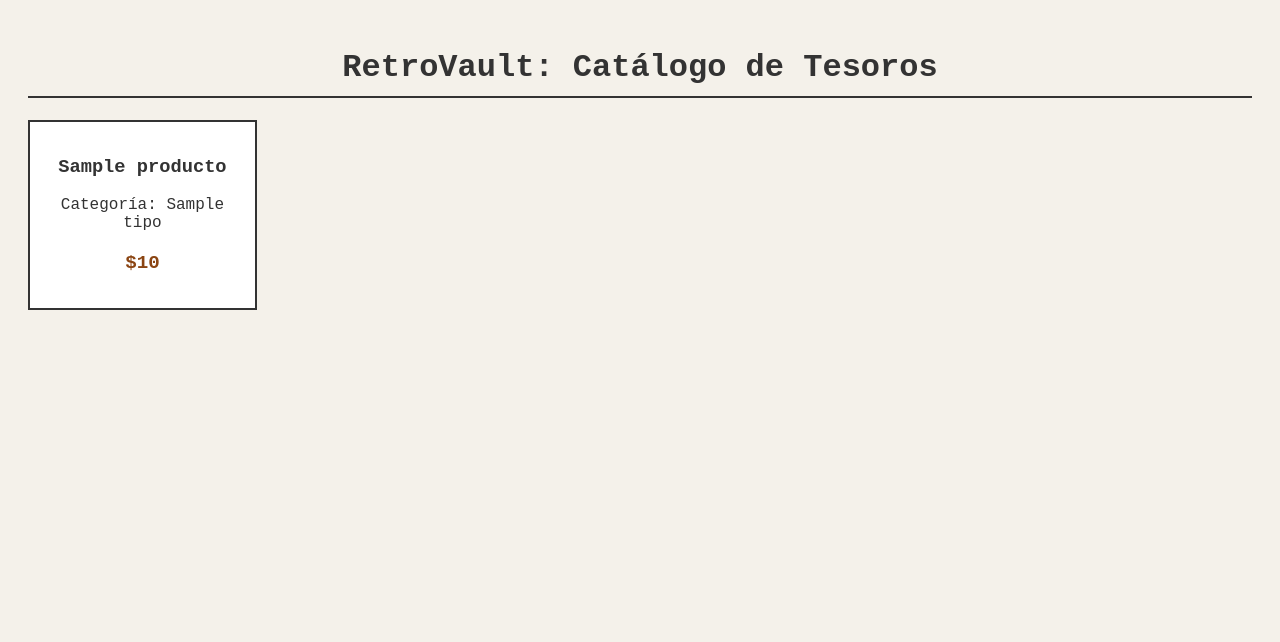
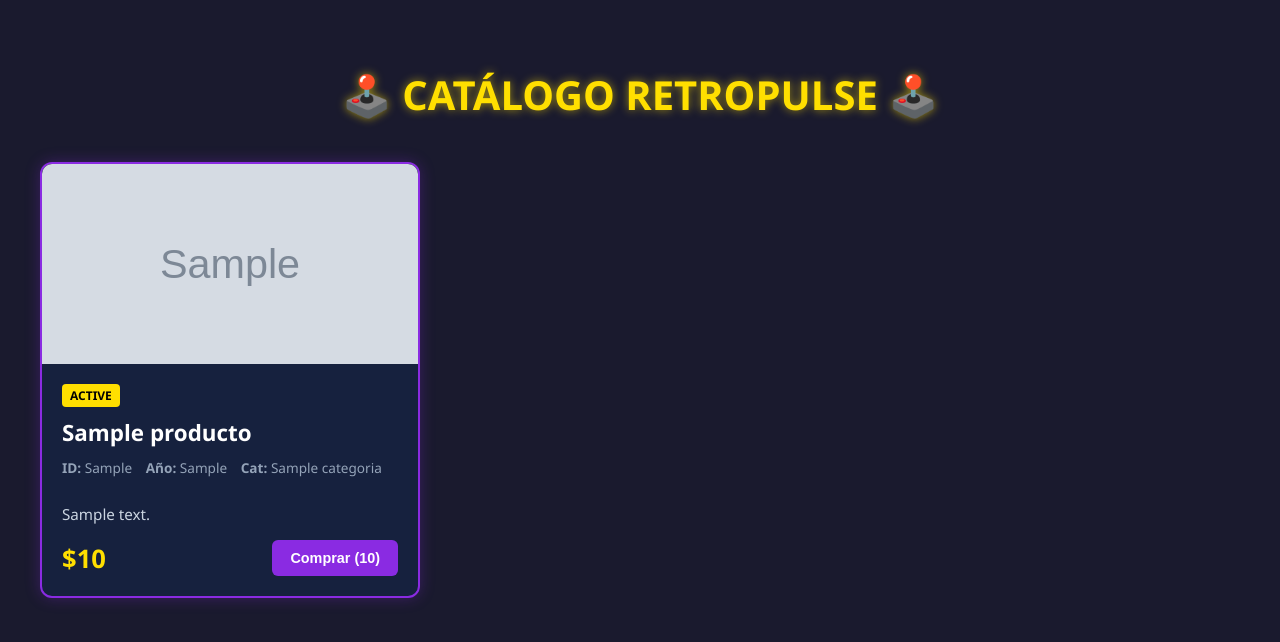
Before and after one commit to canteroslarai/retropulse, a Flask app: template templates/index.html in a window 1280 px wide. Shown: the top 642 px of the page. Run offline with Flask 3, Linux system fonts and the light colour scheme; the template is opened without the code that fills it: most values are stand-ins (such as "Sample title", 1, 10 or a date in 2020); grey boxes marked "Sample" are stand-in pictures.

Commit message:
Agregue catalogo de productos y disenio retro

```diff
--- a/app.py
+++ b/app.py
@@ -2,28 +2,179 @@ from flask import Flask, render_template
 
 app = Flask(__name__)
 
-# Lista completa de 15 productos
-productos = [
-    {'id': 1, 'nombre': 'Cámara Kodak Vintage', 'precio': 35.5, 'tipo': 'Coleccionable'},
-    {'id': 2, 'nombre': 'Consola Retro 8-bit', 'precio': 51.0, 'tipo': 'Tecnología'},
-    {'id': 3, 'nombre': 'Vinilo de Jazz 1960', 'precio': 66.5, 'tipo': 'Coleccionable'},
-    {'id': 4, 'nombre': 'Walkman Sony Original', 'precio': 82.0, 'tipo': 'Tecnología'},
-    {'id': 5, 'nombre': 'Teléfono de Disco', 'precio': 97.5, 'tipo': 'Coleccionable'},
-    {'id': 6, 'nombre': 'Calculadora Casio Retro', 'precio': 113.0, 'tipo': 'Tecnología'},
-    {'id': 7, 'nombre': 'Reloj de Bolsillo', 'precio': 128.5, 'tipo': 'Coleccionable'},
-    {'id': 8, 'nombre': 'Joystick Arcade', 'precio': 144.0, 'tipo': 'Tecnología'},
-    {'id': 9, 'nombre': 'Posters Vintage', 'precio': 159.5, 'tipo': 'Coleccionable'},
-    {'id': 10, 'nombre': 'Radio Transistor', 'precio': 175.0, 'tipo': 'Tecnología'},
-    {'id': 11, 'nombre': 'Máquina de escribir', 'precio': 190.5, 'tipo': 'Coleccionable'},
-    {'id': 12, 'nombre': 'Monitor CRT Retro', 'precio': 206.0, 'tipo': 'Tecnología'},
-    {'id': 13, 'nombre': 'Lámpara Art Deco', 'precio': 221.5, 'tipo': 'Coleccionable'},
-    {'id': 14, 'nombre': 'Teclado Mecánico Retro', 'precio': 237.0, 'tipo': 'Tecnología'},
-    {'id': 15, 'nombre': 'Juego de mesa 1970', 'precio': 252.5, 'tipo': 'Coleccionable'}
+# Nuestra "Base de Datos" con 15 productos vintage y retro
+lista_productos = [
+    {
+        "id_producto": "RETRO-001",
+        "nombre": "Game Boy Color (Berry)",
+        "categoria": "Consolas",
+        "anio_fabricacion": 1998,
+        "estado_conservacion": "Como nuevo (Mint)",
+        "precio": 120.00,
+        "stock": 1,
+        "descripcion": "Consola portátil original en edición Berry. Limpieza interna completa.",
+        "imagen_url": "https://images.unsplash.com/photo-1531525645387-7f14be1bdbbd?w=400"
+    },
+    {
+        "id_producto": "RETRO-002",
+        "nombre": "Cámara Polaroid Sun 600",
+        "categoria": "Fotografía",
+        "anio_fabricacion": 1983,
+        "estado_conservacion": "Buen estado",
+        "precio": 85.00,
+        "stock": 1,
+        "descripcion": "Cámara instantánea clásica. Probada y funcionando con cartuchos e-600.",
+        "imagen_url": "https://images.unsplash.com/photo-1526170375885-4d8ecf77b99f?w=400"
+    },
+    {
+        "id_producto": "RETRO-003",
+        "nombre": "Vinilo Michael Jackson - Thriller",
+        "categoria": "Música",
+        "anio_fabricacion": 1982,
+        "estado_conservacion": "Excelente (VG+)",
+        "precio": 45.00,
+        "stock": 2,
+        "descripcion": "Primera edición estadounidense. Incluye el insert original con letras.",
+        "imagen_url": "https://images.unsplash.com/photo-1603048588665-791ca8aea617?w=400"
+    },
+    {
+        "id_producto": "RETRO-004",
+        "nombre": "Sega Genesis / Mega Drive",
+        "categoria": "Consolas",
+        "anio_fabricacion": 1989,
+        "estado_conservacion": "Detalles estéticos",
+        "precio": 95.00,
+        "stock": 1,
+        "descripcion": "Modelo 1 original. Incluye transformador, cable RCA y un joystick de 3 botones.",
+        "imagen_url": "https://images.unsplash.com/photo-1612036782180-6f0b6cd846fe?w=400"
+    },
+    {
+        "id_producto": "RETRO-005",
+        "nombre": "Walkman Sony WM-F22",
+        "categoria": "Audio",
+        "anio_fabricacion": 1986,
+        "estado_conservacion": "Para repuestos",
+        "precio": 30.00,
+        "stock": 1,
+        "descripcion": "Estéticamente hermoso pero requiere cambio de correas internas. No reproduce.",
+        "imagen_url": "https://images.unsplash.com/photo-1611002214175-92576b92a2a1?w=400"
+    },
+    {
+        "id_producto": "RETRO-006",
+        "nombre": "Cartucho Super Mario World (SNES)",
+        "categoria": "Videojuegos",
+        "anio_fabricacion": 1990,
+        "estado_conservacion": "Buen estado",
+        "precio": 40.00,
+        "stock": 3,
+        "descripcion": "Cartucho original para Super Nintendo. Placa limpia y contactos pulidos.",
+        "imagen_url": "https://images.unsplash.com/photo-1550745165-9bc0b252726f?w=400"
+    },
+    {
+        "id_producto": "RETRO-007",
+        "nombre": "Computadora Commodore 64",
+        "categoria": "Computación",
+        "anio_fabricacion": 1982,
+        "estado_conservacion": "Como nuevo (Mint)",
+        "precio": 250.00,
+        "stock": 1,
+        "descripcion": "En caja original con manuales. Una pieza de museo perfectamente funcional.",
+        "imagen_url": "https://images.unsplash.com/photo-1547082299-de196ea013d6?w=400"
+    },
+    {
+        "id_producto": "RETRO-008",
+        "nombre": "Consola Nintendo NES",
+        "categoria": "Consolas",
+        "anio_fabricacion": 1985,
+        "estado_conservacion": "Buen estado",
+        "precio": 130.00,
+        "stock": 1,
+        "descripcion": "Lanzamiento americano. Mantenimiento de pinera de 72 pines recién hecho.",
+        "imagen_url": "https://images.unsplash.com/photo-1531525645387-7f14be1bdbbd?w=400"
+    },
+    {
+        "id_producto": "RETRO-009",
+        "nombre": "Cámara Réflex Canon AE-1",
+        "categoria": "Fotografía",
+        "anio_fabricacion": 1976,
+        "estado_conservacion": "Excelente (VG+)",
+        "precio": 180.00,
+        "stock": 1,
+        "descripcion": "Cuerpo e incluye lente de 50mm f/1.8. Fotómetro funcionando con pila nueva.",
+        "imagen_url": "https://images.unsplash.com/photo-1495707902641-75cac588d2e9?w=400"
+    },
+    {
+        "id_producto": "RETRO-010",
+        "nombre": "Disquete de instalación Windows 95",
+        "categoria": "Computación",
+        "anio_fabricacion": 1995,
+        "estado_conservacion": "Detalles estéticos",
+        "precio": 15.00,
+        "stock": 5,
+        "descripcion": "Set de disquetes de 3.5 pulgadas originales para nostálgicos del software.",
+        "imagen_url": "https://images.unsplash.com/photo-1544244015-0df4b3ffc6b0?w=400"
+    },
+    {
+        "id_producto": "RETRO-011",
+        "nombre": "Reloj Casio F-91W Original",
+        "categoria": "Accesorios",
+        "anio_fabricacion": 1989,
+        "estado_conservacion": "Como nuevo (Mint)",
+        "precio": 25.00,
+        "stock": 4,
+        "descripcion": "El clásico reloj digital indestructible. Edición japonesa original.",
+        "imagen_url": "https://images.unsplash.com/photo-1522312346375-d1a52e2b99b3?w=400"
+    },
+    {
+        "id_producto": "RETRO-012",
+        "nombre": "Tamagotchi Original Bandai",
+        "categoria": "Juguetes",
+        "anio_fabricacion": 1996,
+        "estado_conservacion": "Buen estado",
+        "precio": 50.00,
+        "stock": 1,
+        "descripcion": "Color carcasa azul translúcido. Con pila nueva incluida, listo para criar.",
+        "imagen_url": "https://images.unsplash.com/photo-1607604276583-eef5d076aa5f?w=400"
+    },
+    {
+        "id_producto": "RETRO-013",
+        "nombre": "Sega Dreamcast",
+        "categoria": "Consolas",
+        "anio_fabricacion": 1999,
+        "estado_conservacion": "Excelente (VG+)",
+        "precio": 160.00,
+        "stock": 1,
+        "descripcion": "Lee copias y originales. Incluyen Visual Memory Unit (VMU) y cables.",
+        "imagen_url": "https://images.unsplash.com/photo-1612036782180-6f0b6cd846fe?w=400"
+    },
+    {
+        "id_producto": "RETRO-014",
+        "nombre": "Televisor de Tubo (CRT) Sony Trinitron",
+        "categoria": "Tecnología",
+        "anio_fabricacion": 1992,
+        "estado_conservacion": "Buen estado",
+        "precio": 110.00,
+        "stock": 1,
+        "descripcion": "Pantalla de 14 pulgadas. Ideal para conectar consolas retro sin lag y con scanlines.",
+        "imagen_url": "https://images.unsplash.com/photo-1550745165-9bc0b252726f?w=400"
+    },
+    {
+        "id_producto": "RETRO-015",
+        "nombre": "Casete Iron Maiden - The Number of the Beast",
+        "categoria": "Música",
+        "anio_fabricacion": 1982,
+        "estado_conservacion": "Detalles estéticos",
+        "precio": 20.00,
+        "stock": 1,
+        "descripcion": "Cinta en perfecto estado de reproducción. Carátula con leve desgaste por los años.",
+        "imagen_url": "https://images.unsplash.com/photo-1611002214175-92576b92a2a1?w=400"
+    }
 ]
 
 @app.route('/')
-def index():
-    return render_template('index.html', productos=productos)
+def home():
+    # Ahora le enviamos la LISTA COMPLETA de productos al HTML
+    return render_template('producto.html', productos=lista_productos)
 
 if __name__ == '__main__':
     app.run(debug=True)
--- a/templates/index.html
+++ b/templates/index.html
@@ -2,53 +2,127 @@
 <html lang="es">
 <head>
     <meta charset="UTF-8">
-    <title>RetroVault Store</title>
+    <meta name="viewport" content="width=device-width, initial-scale=1.0">
+    <title>RetroPulse - Catálogo Completo</title>
     <style>
+        :root {
+            --neon-purple: #8a2be2;
+            --retro-yellow: #ffdf00;
+            --dark-bg: #1a1a2e;
+            --card-bg: #16213e;
+            --text-color: #ffffff;
+        }
         body {
-            font-family: 'Courier New', monospace;
-            background-color: #f4f1ea;
+            font-family: 'Segoe UI', sans-serif;
+            background-color: var(--dark-bg);
+            color: var(--text-color);
+            margin: 0; padding: 40px 20px;
+        }
+        h1.main-title {
+            text-align: center;
+            color: var(--retro-yellow);
+            font-size: 2.5rem;
+            text-transform: uppercase;
+            text-shadow: 0 0 10px rgba(255, 223, 0, 0.6);
+            margin-bottom: 40px;
+        }
+        /* Contenedor en cuadrícula para los 15 productos */
+        .catalog-grid {
+            display: grid;
+            grid-template-columns: repeat(auto-fill, minmax(300px, 1fr));
+            gap: 30px;
+            max-width: 1200px;
+            margin: 0 auto;
+        }
+        .product-card {
+            background-color: var(--card-bg);
+            border: 2px solid var(--neon-purple);
+            border-radius: 12px;
+            box-shadow: 0 0 15px rgba(138, 43, 226, 0.3);
+            display: flex;
+            flex-direction: column;
+            overflow: hidden;
+            transition: transform 0.3s ease;
+        }
+        .product-card:hover {
+            transform: translateY(-5px);
+            box-shadow: 0 0 25px rgba(138, 43, 226, 0.6);
+        }
+        .product-image {
+            background-color: #0f172a;
+            height: 200px;
+            display: flex;
+            justify-content: center;
+            align-items: center;
+            overflow: hidden;
+        }
+        .product-image img {
+            width: 100%;
+            height: 100%;
+            object-fit: cover;
+        }
+        .product-details {
             padding: 20px;
-            color: #333;
+            display: flex;
+            flex-direction: column;
+            flex-grow: 1;
         }
-        h1 {
-            text-align: center;
-            border-bottom: 2px solid #333;
-            padding-bottom: 10px;
+        .badge {
+            background-color: var(--retro-yellow);
+            color: #000;
+            padding: 3px 8px;
+            font-weight: bold;
+            font-size: 0.75rem;
+            border-radius: 4px;
+            align-self: flex-start;
+            text-transform: uppercase;
+            margin-bottom: 10px;
         }
-        .grid {
-            display: grid;
-            grid-template-columns: repeat(auto-fill, minmax(220px, 1fr));
-            gap: 20px;
-            margin-top: 20px;
+        h2 { margin: 0 0 10px 0; font-size: 1.4rem; color: #fff; }
+        .meta-info { font-size: 0.85rem; color: #94a3b8; margin-bottom: 12px; }
+        .meta-info span { margin-right: 10px; }
+        .description { font-size: 0.95rem; color: #cbd5e1; line-height: 1.4; margin-bottom: 15px; flex-grow: 1; }
+        .price-section { display: flex; align-items: center; justify-content: space-between; margin-top: auto; }
+        .price { font-size: 1.6rem; font-weight: bold; color: var(--retro-yellow); }
+        .btn-buy {
+            background-color: var(--neon-purple);
+            color: white; border: none; padding: 10px 18px;
+            font-size: 0.9rem; font-weight: bold; border-radius: 6px;
+            cursor: pointer; transition: background 0.3s ease;
         }
-        .card {
-            border: 2px solid #333;
-            padding: 15px;
-            background: white;
-            text-align: center;
-            transition: transform 0.2s;
-        }
-        .card:hover {
-            transform: scale(1.05);
-            background-color: #fffaf0;
-        }
-        .price {
-            font-weight: bold;
-            color: #8b4513;
-            font-size: 1.2em;
-        }
+        .btn-buy:hover { background-color: #9d4edd; }
     </style>
 </head>
 <body>
-    <h1>RetroVault: Catálogo de Tesoros</h1>
-    <div class="grid">
-        {% for p in productos %}
-            <div class="card">
-                <h3>{{ p.nombre }}</h3>
-                <p>Categoría: {{ p.tipo }}</p>
-                <p class="price">${{ p.precio }}</p>
+
+    <h1 class="main-title">🕹️ Catálogo RetroPulse 🕹️</h1>
+
+    <div class="catalog-grid">
+        {% for producto in productos %}
+        <div class="product-card">
+            <div class="product-image">
+                <img src="{{ producto.imagen_url }}" alt="{{ producto.nombre }}">
             </div>
+            <div class="product-details">
+                <span class="badge">{{ producto.estado_conservacion }}</span>
+                <h2>{{ producto.nombre }}</h2>
+
+                <div class="meta-info">
+                    <span><strong>ID:</strong> {{ producto.id_producto }}</span>
+                    <span><strong>Año:</strong> {{ producto.anio_fabricacion }}</span>
+                    <span><strong>Cat:</strong> {{ producto.categoria }}</span>
+                </div>
+
+                <p class="description">{{ producto.descripcion }}</p>
+
+                <div class="price-section">
+                    <span class="price">${{ producto.precio }}</span>
+                    <button class="btn-buy">Comprar ({{ producto.stock }})</button>
+                </div>
+            </div>
+        </div>
         {% endfor %}
     </div>
+
 </body>
 </html>
```
